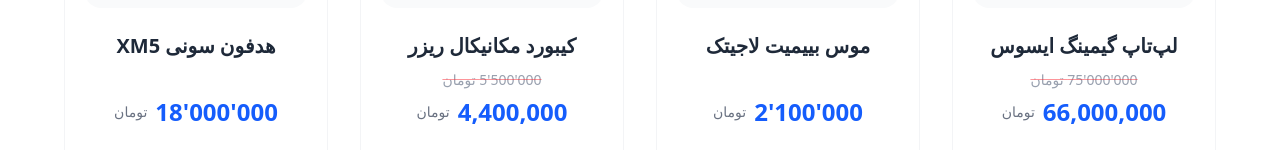
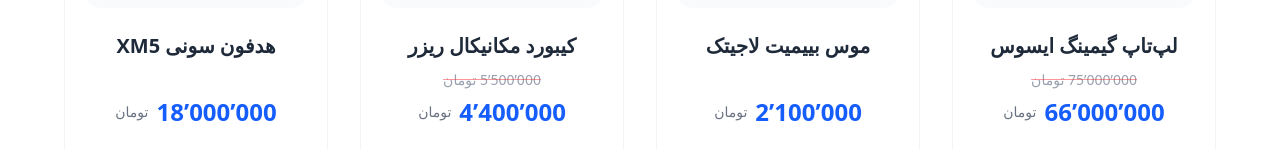
Before and after one commit to Namazi-Fard/Shopping-website, a React (Vite) app: page /products in a window 1280 px wide. Shown: the part 446-596 px from the top of the page. Built offline with nearby package versions, Linux system fonts and the light colour scheme.

Commit message:
change price display issue with creat utils file

```diff
--- a/src/pages/Products.jsx
+++ b/src/pages/Products.jsx
@@ -7,6 +7,7 @@
 import printerImg from "../assets/images/printer.webp";
 import laptopImg from "../assets/images/laptop.webp";
 import Badge from "../components/Badge";
+import { formatPrice } from "../utils/formatPrice";
 
 const Products = () => {
   const productsList = [
@@ -213,7 +214,7 @@
   ];
 
   return (
-    <div className="container mx-auto p-8 dark:bg-gray-900 dark:text-gray-100 transition-colors duration-500">
+    <div className="container mx-auto p-8 dark:bg-gray-900 dark:text-gray-100 transition-colors duration-500 rounded-2xl">
       <h2 className="text-3xl font-black mb-12 text-center">
         <span className="border-b-4 border-blue-600 pb-2">لیست محصولات</span>
       </h2>
@@ -280,8 +281,7 @@
                 <div className="h-6 flex items-center justify-center">
                   {item.discount > 0 ? (
                     <span className="text-sm text-gray-400 line-through decoration-red-500/50">
-                      {"\u200E"}
-                      {item.price} تومان
+                      {"\u200E"}{formatPrice(item.price)} تومان
                     </span>
                   ) : (
                     /* این فضای خالی باعث می‌شود ارتفاع کارت‌ها بدون تخفیف کم نشود */
@@ -293,12 +293,7 @@
                 <div className="flex justify-center items-center gap-2">
                   <span className="text-2xl font-black text-blue-600 dark:text-blue-400">
                     {"\u200E"}
-                    {item.discount > 0
-                      ? (
-                          parseInt(item.price.replace(/'/g, "")) *
-                          (1 - item.discount / 100)
-                        ).toLocaleString()
-                      : item.price}
+                    {formatPrice(item.price, item.discount)}
                   </span>
                   <span className="text-sm text-gray-500">تومان</span>
                 </div>
--- /dev/null
+++ b/src/utils/formatPrice.js
@@ -0,0 +1,21 @@
+/**
+ * تابعی برای محاسبه تخفیف و فرمت‌دهی قیمت به صورت استاندارد
+ */
+export const formatPrice = (price, discount = 0) => {
+  // ۱. تبدیل ورودی به عدد خالص (حذف جداکننده‌های احتمالی)
+  const rawPrice = typeof price === 'string'
+    ? parseInt(price.replace(/[' ,]/g, ""))
+    : price;
+
+  if (isNaN(rawPrice)) return "۰";
+
+  // ۲. محاسبه قیمت نهایی با اعمال تخفیف
+  const finalPrice = discount > 0
+    ? rawPrice * (1 - discount / 100)
+    : rawPrice;
+
+  // ۳. رند کردن، فرمت‌دهی ۳ رقم ۳ رقم و تغییر جداکننده به بالا
+  return Math.floor(finalPrice)
+    .toLocaleString('en-US')
+    .replace(/,/g, "’");
+};
```
